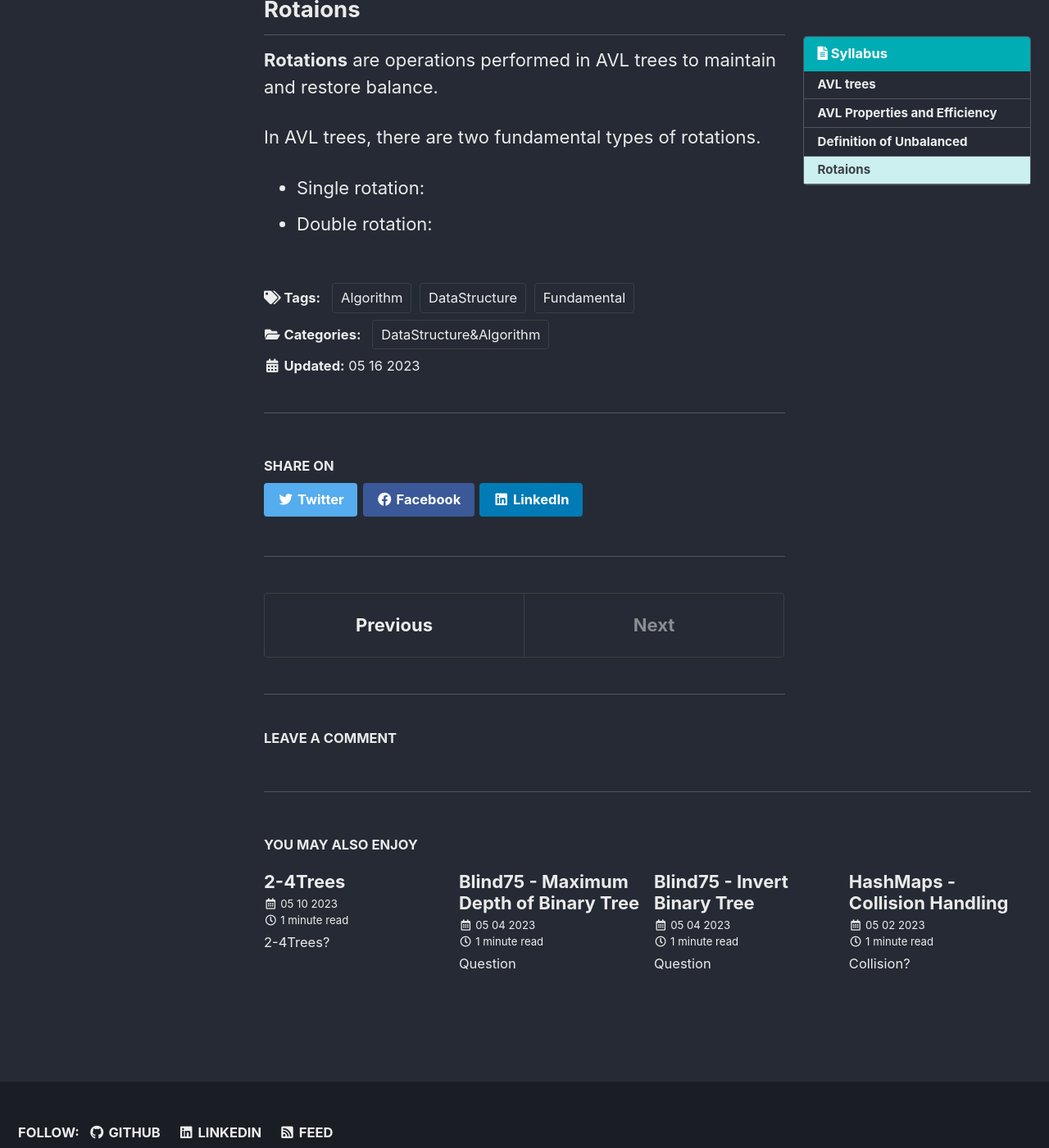
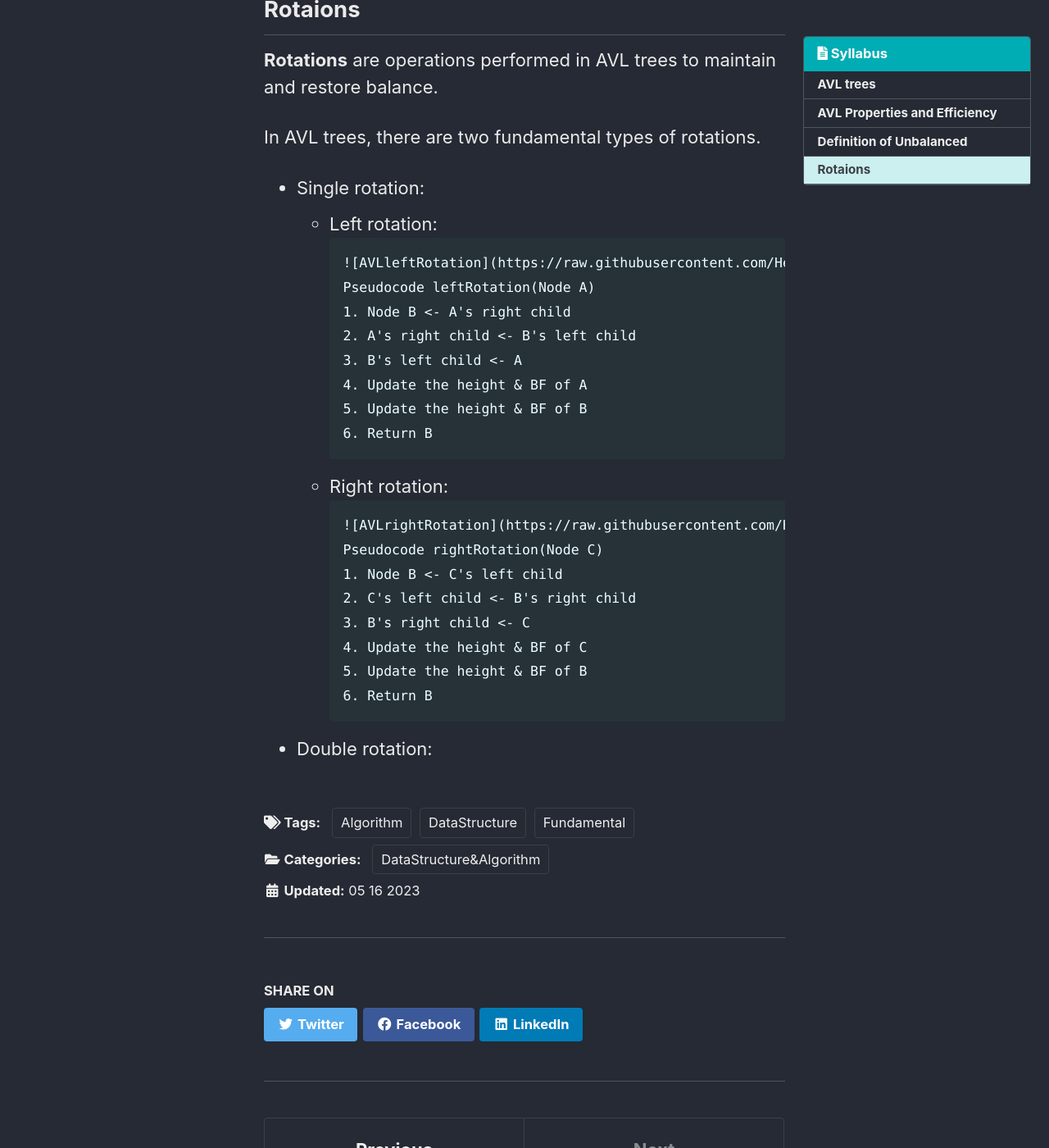
Before and after one commit to PyChanyoung/PyChanyoung.github.io, a Jekyll site: the page built from _posts/2023-05-16-AVLs.md, in a window 1280 px wide and 1400 px high, scrolled down 1037 px. Shown: the whole window at 82% size. Built offline with Jekyll 4.4.1, drawn with Linux system fonts in a browser that asks for light colours; cached includes are drawn as plain includes; some web fonts are replaced; comment, search, counter and statistics services are not loaded.

Commit message:
Updated content

````diff
--- a/_posts/2023-05-16-AVLs.md
+++ b/_posts/2023-05-16-AVLs.md
@@ -35,4 +35,27 @@ AVL Trees are sub classification of BSTs.
 In AVL trees, there are two fundamental types of rotations.
 
 - Single rotation:
+  - Left rotation:
+  ```
+  ![AVLleftRotation](https://raw.githubusercontent.com/HebleV/valet_parking/master/images/avl_left_rotation.jpg)
+  Pseudocode leftRotation(Node A)
+  1. Node B <- A's right child
+  2. A's right child <- B's left child
+  3. B's left child <- A
+  4. Update the height & BF of A
+  5. Update the height & BF of B
+  6. Return B
+  ```
+  - Right rotation:
+  ```
+  ![AVLrightRotation](https://raw.githubusercontent.com/HebleV/valet_parking/master/images/avl_right_rotation.jpg)
+  Pseudocode rightRotation(Node C)
+  1. Node B <- C's left child
+  2. C's left child <- B's right child
+  3. B's right child <- C
+  4. Update the height & BF of C
+  5. Update the height & BF of B
+  6. Return B
+  ```
+
 - Double rotation:
````
